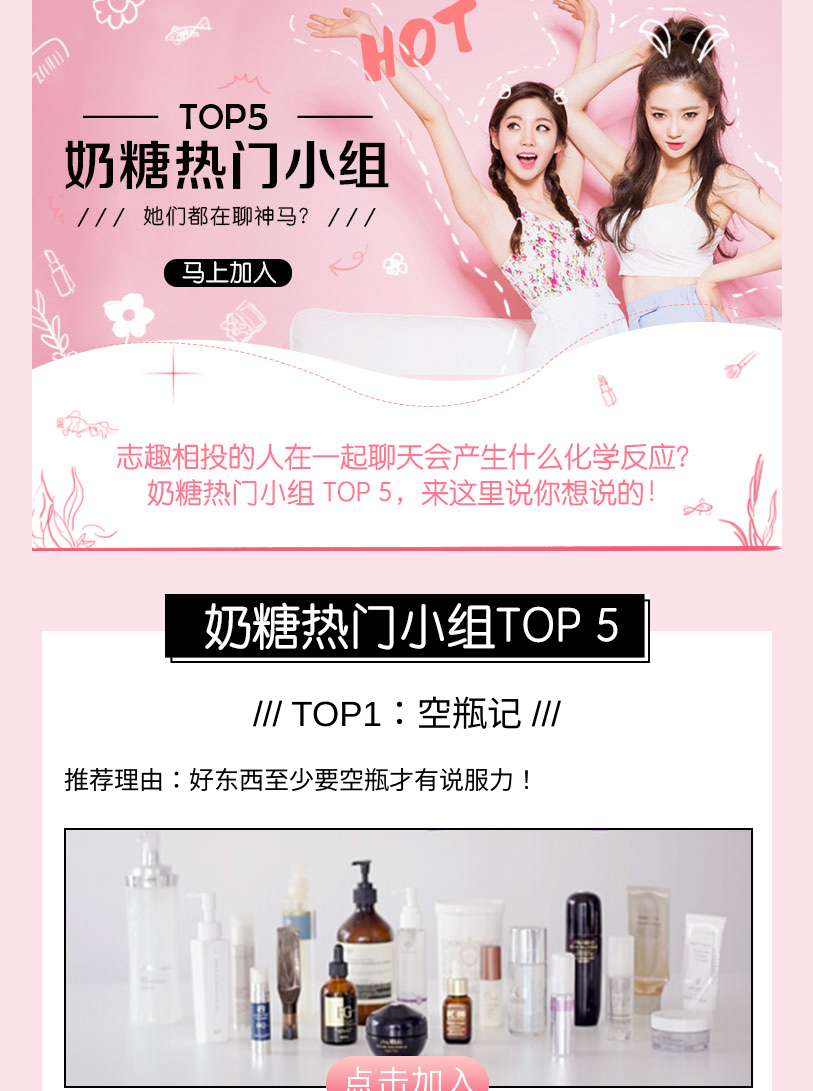
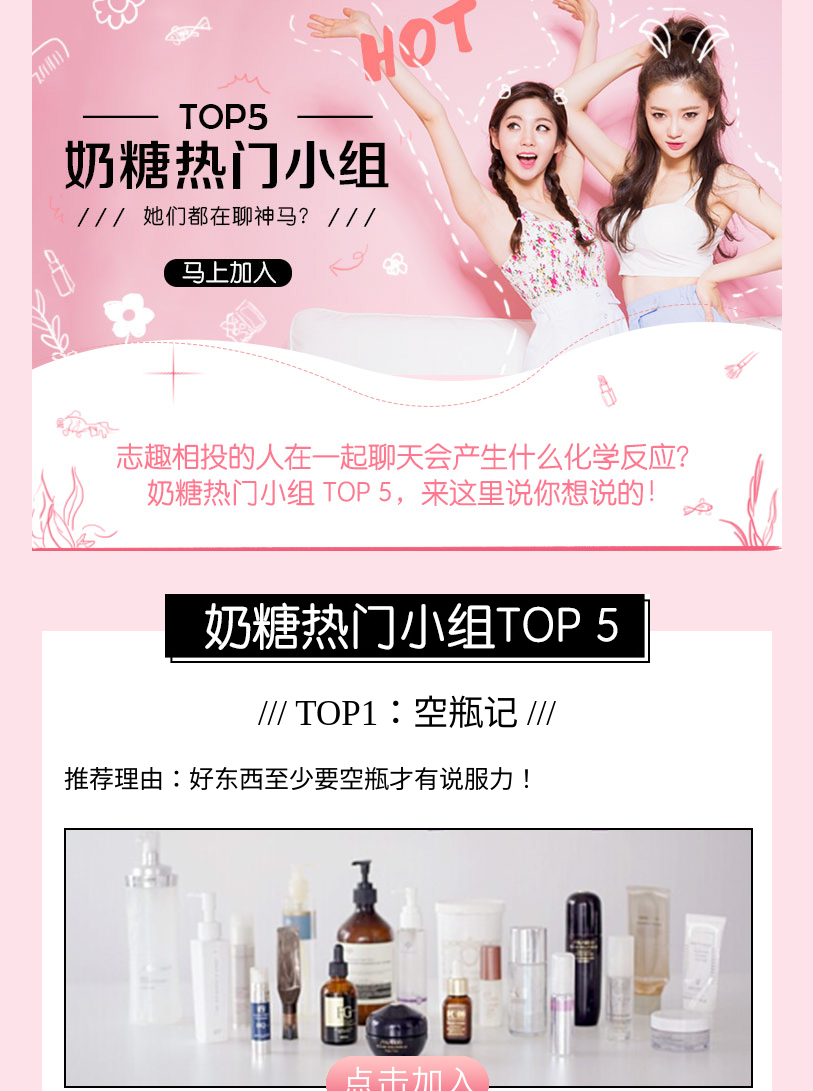
Before and after one commit to lincenying/gulp-startup, a website: page less/index.html in a window 1280 px wide. Shown: the top 1091 px of the page, without its empty margins (233-1046 px from the left). Drawn offline with nearby package versions, Linux system fonts and the light colour scheme; files that its build step writes are made by us from their sources.

Commit message:
no message

```diff
--- a/less/less/_reset.less
+++ b/less/less/_reset.less
@@ -12,7 +12,8 @@ th, td { /* table elements 表格元素 */
 body,
 button, input, select, textarea { /* for ie */
     /*font: 12px/1 Tahoma, Helvetica, Arial, "宋体", sans-serif;*/
-    font: 12px/1 'Helvetica Neue',Arial,'Hiragino Sans GB','Microsoft Yahei',sans-serif; /* 用 ascii 字符表示，使得在任何编码下都无问题 */
+    font-size: 12px;
+    font-family: 'Helvetica Neue, Helvetica, PingFang SC, Hiragino Sans GB, Microsoft YaHei, SimSun, sans-serif';
 }
 
 h1 { font-size: 18px; /* 18px / 12px = 1.5 */ }
```
